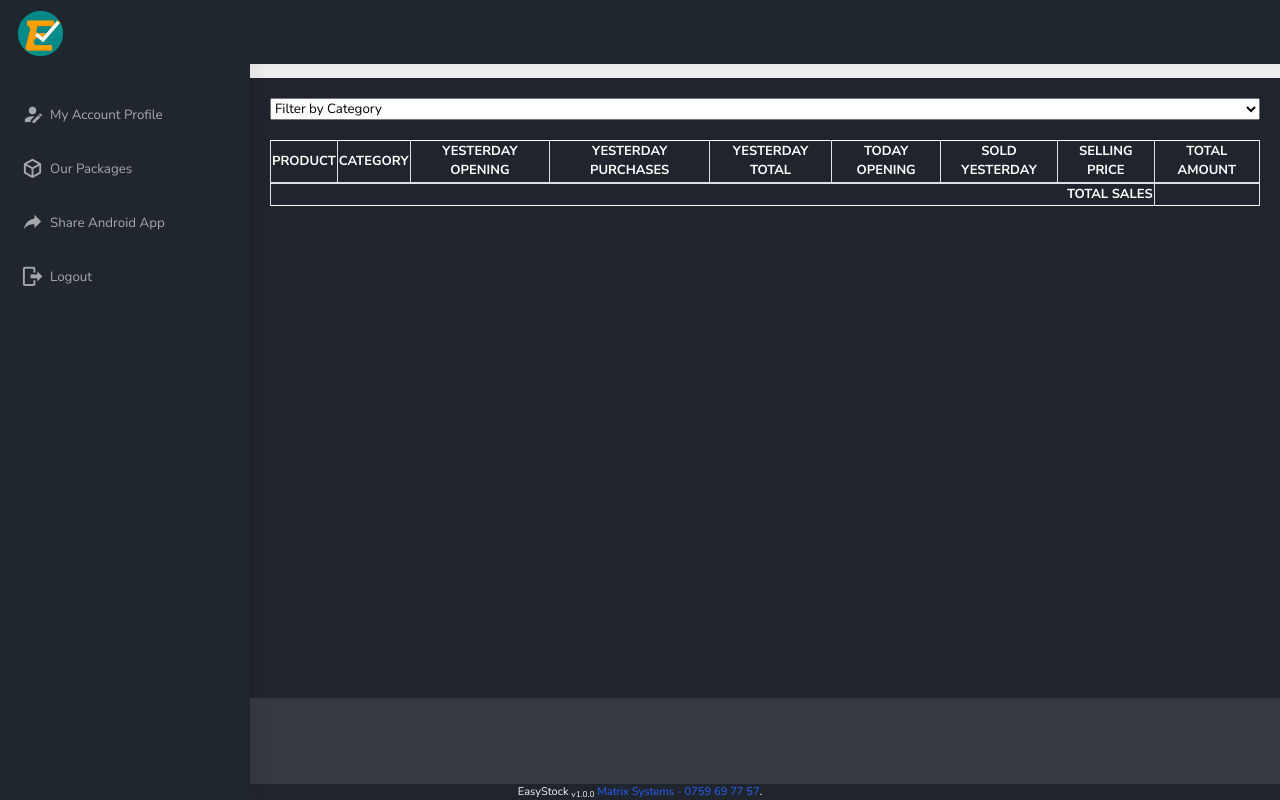
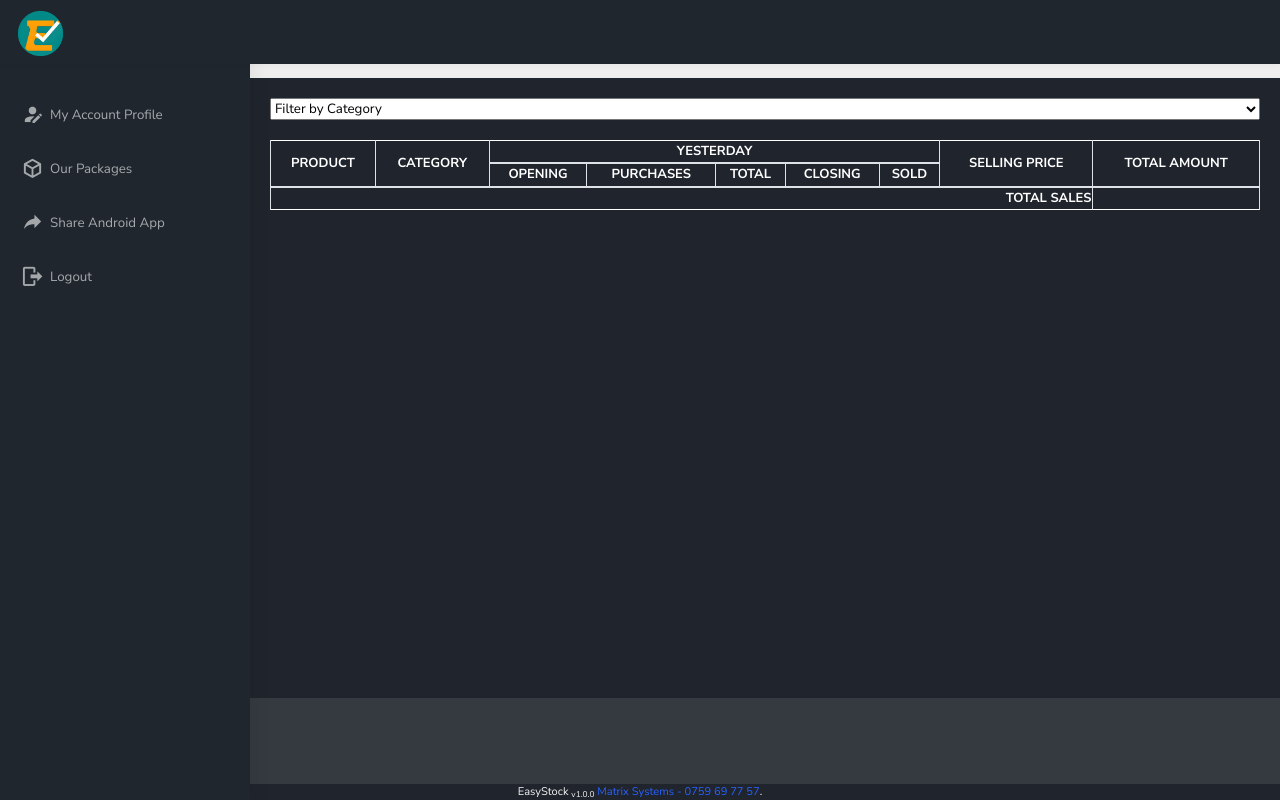
Before and after one commit to dennis-mutethia/easy-stock, a Python web app: template templates/stock/yesterday-stock-report.html in a window 1280 px wide. Run offline with Jinja, Linux system fonts and the light colour scheme; the template is opened without the code that fills it, so the values that code supplies are empty.

Commit message:
yesterday

```diff
--- a/templates/stock/yesterday-stock-report.html
+++ b/templates/stock/yesterday-stock-report.html
@@ -16,19 +16,23 @@
         </div>
     </form><br />
     <table class="table-bordered table-striped">
+
         <thead>
-           <tr>
-               <th>PRODUCT</th>
-               <th>CATEGORY</th>
-               <th class="text-center">YESTERDAY OPENING</th>
-               <th class="text-center">YESTERDAY PURCHASES</th>
-               <th class="text-center">YESTERDAY TOTAL</th>
-               <th class="text-center">TODAY OPENING</th>
-               <th class="text-center">SOLD YESTERDAY</th>
-               <th class="text-center">SELLING PRICE</th>
-               <th class="text-center">TOTAL AMOUNT</th>
-           </tr>
-       </thead>
+            <tr>
+                <th rowspan="2" class="text-center">PRODUCT</th>
+                <th rowspan="2" class="text-center">CATEGORY</th>
+                <th colspan="5" class="text-center">YESTERDAY</th>
+                <th rowspan="2" class="text-center">SELLING PRICE</th>
+                <th rowspan="2" class="text-center">TOTAL AMOUNT</th>
+            </tr>
+            <tr>
+             <th class="text-center">OPENING</th>
+             <th class="text-center">PURCHASES</th>
+             <th class="text-center">TOTAL</th>
+             <th class="text-center">CLOSING</th>
+             <th class="text-center">SOLD</th>
+            </tr>
+        </thead>
         <tbody>
             {% set ns = namespace(total=0) %}
             {% for stock in stocks %}
```
Also changed, not shown: templates/stock/stock-take.html (+11 -7 lines).
